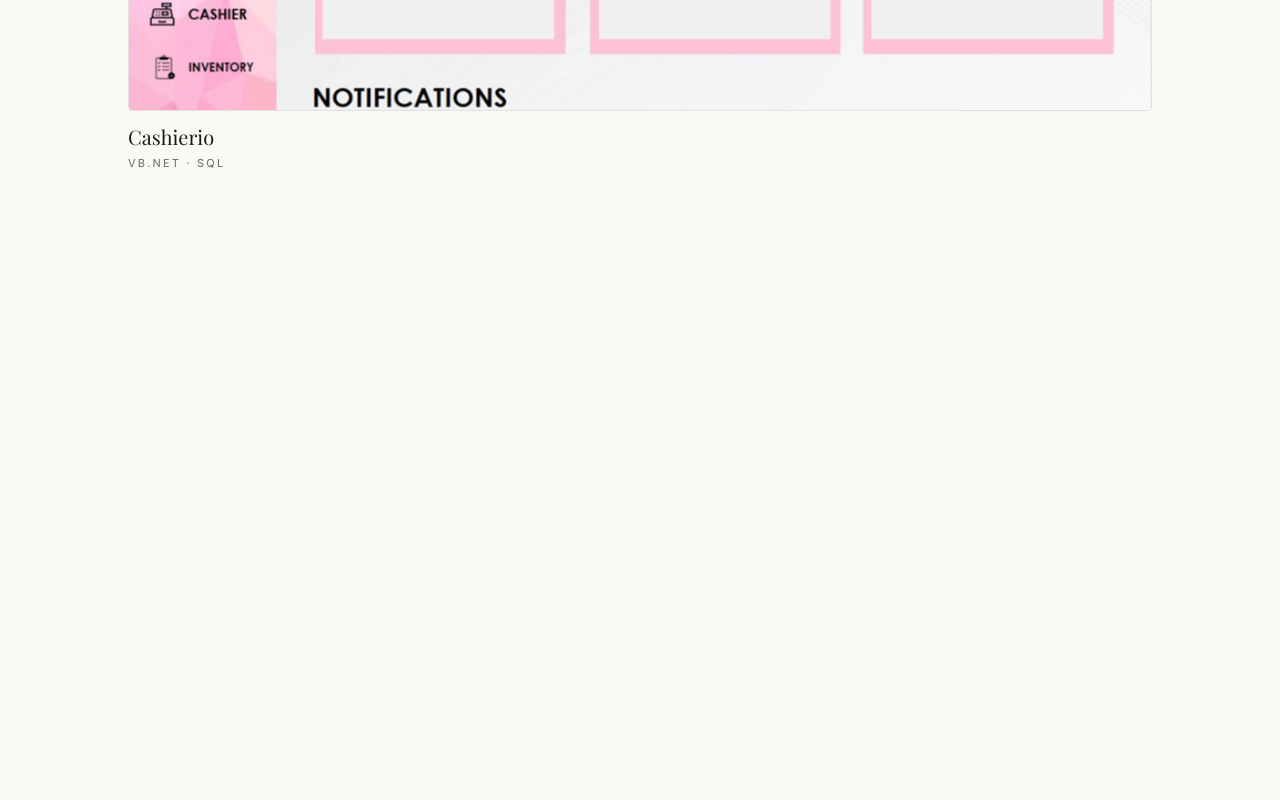
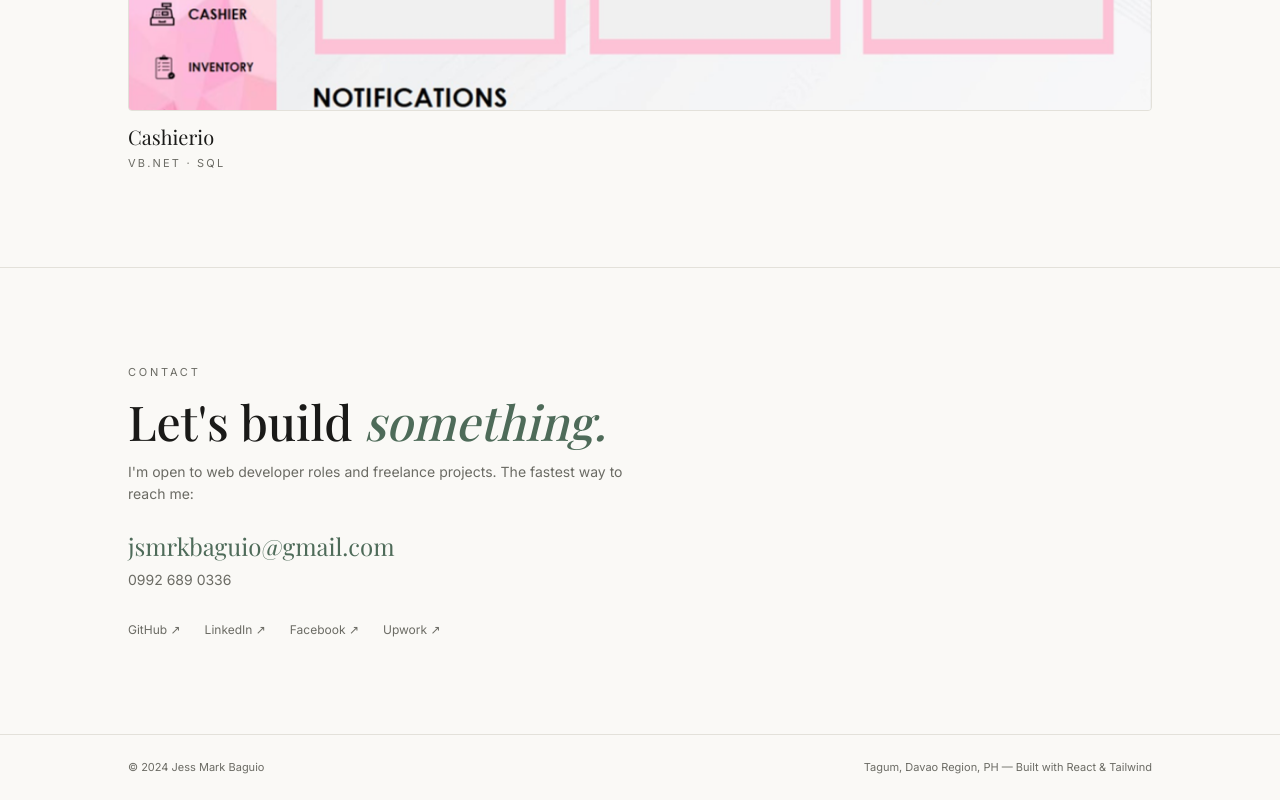
Before and after one commit to jsmrk/jb-portfolio, a React (Vite) app: page / in a window 1280 px wide. Shown: the part 3137-3937 px from the top of the page. Before the commit the page ends 3404 px from the top, so only its background shows below. Built offline with nearby package versions, Linux system fonts and the light colour scheme; the HTML template or start-up script is replaced by a standard one; a web font is replaced by a local one.

Commit message:
feat: add contact section and footer

```diff
--- a/src/App.tsx
+++ b/src/App.tsx
@@ -2,6 +2,8 @@ import { MotionConfig } from "framer-motion";
 import Hero from "@/components/Hero";
 import About from "@/components/About";
 import Work from "@/components/Work";
+import Contact from "@/components/Contact";
+import Footer from "@/components/Footer";
 
 // Composes the single-page portfolio; reduced-motion users get instant content.
 function App() {
@@ -11,7 +13,9 @@ function App() {
         <Hero />
         <About />
         <Work />
+        <Contact />
       </main>
+      <Footer />
     </MotionConfig>
   );
 }
--- /dev/null
+++ b/src/components/Contact.tsx
@@ -0,0 +1,49 @@
+import { motion } from "framer-motion";
+import Section from "@/components/Section";
+import { fadeUp } from "@/lib/motion";
+import { site } from "@/data/site";
+
+// Contact section: big mailto link, phone, and social links.
+function Contact() {
+  return (
+    <Section id="contact">
+      <motion.p variants={fadeUp} className="kicker">
+        Contact
+      </motion.p>
+      <motion.h2 variants={fadeUp} className="mt-4 font-serif text-4xl font-medium md:text-5xl">
+        Let's build <em className="text-accent">something.</em>
+      </motion.h2>
+      <motion.p variants={fadeUp} className="mt-4 max-w-lg text-sm leading-relaxed text-muted">
+        I'm open to web developer roles and freelance projects. The fastest way
+        to reach me:
+      </motion.p>
+      <motion.p variants={fadeUp} className="mt-6 font-serif text-2xl">
+        <a href={`mailto:${site.email}`} className="link-grow text-accent">
+          {site.email}
+        </a>
+      </motion.p>
+      <motion.p variants={fadeUp} className="mt-2 text-sm text-muted">
+        <a href={site.phoneHref} className="link-grow">
+          {site.phone}
+        </a>
+      </motion.p>
+      <motion.ul variants={fadeUp} className="mt-8 flex flex-wrap gap-6 text-xs text-muted">
+        {site.socials.map((social) => (
+          <li key={social.label}>
+            <a
+              href={social.url}
+              target="_blank"
+              rel="noopener noreferrer"
+              aria-label={`${social.label} (opens in a new tab)`}
+              className="link-grow"
+            >
+              {social.label} ↗
+            </a>
+          </li>
+        ))}
+      </motion.ul>
+    </Section>
+  );
+}
+
+export default Contact;
--- /dev/null
+++ b/src/components/Footer.tsx
@@ -0,0 +1,17 @@
+import { site } from "@/data/site";
+
+// Site footer with a computed copyright year.
+function Footer() {
+  return (
+    <footer className="border-t border-line">
+      <div className="mx-auto flex w-5/6 max-w-5xl flex-col gap-1 py-6 text-[11px] text-muted md:flex-row md:justify-between">
+        <p>
+          © {new Date().getFullYear()} {site.name}
+        </p>
+        <p>Tagum, Davao Region, PH — Built with React &amp; Tailwind</p>
+      </div>
+    </footer>
+  );
+}
+
+export default Footer;
```
